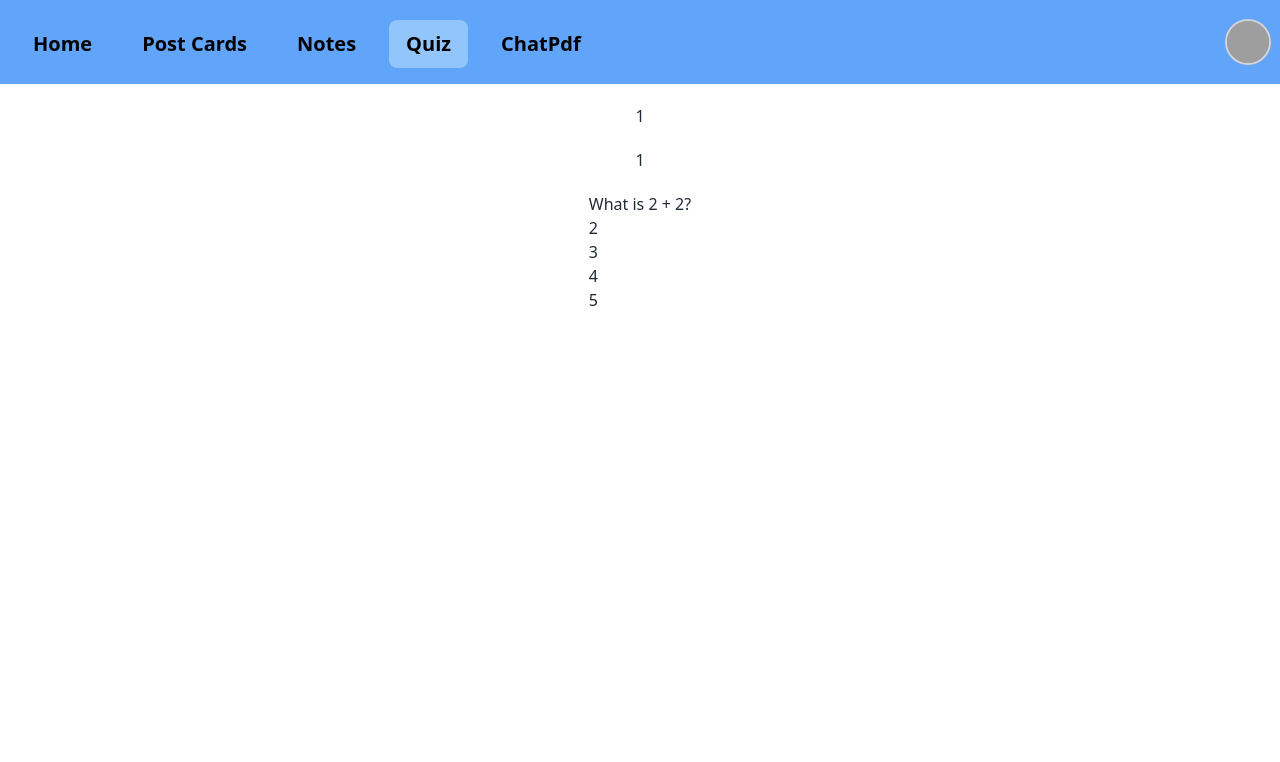
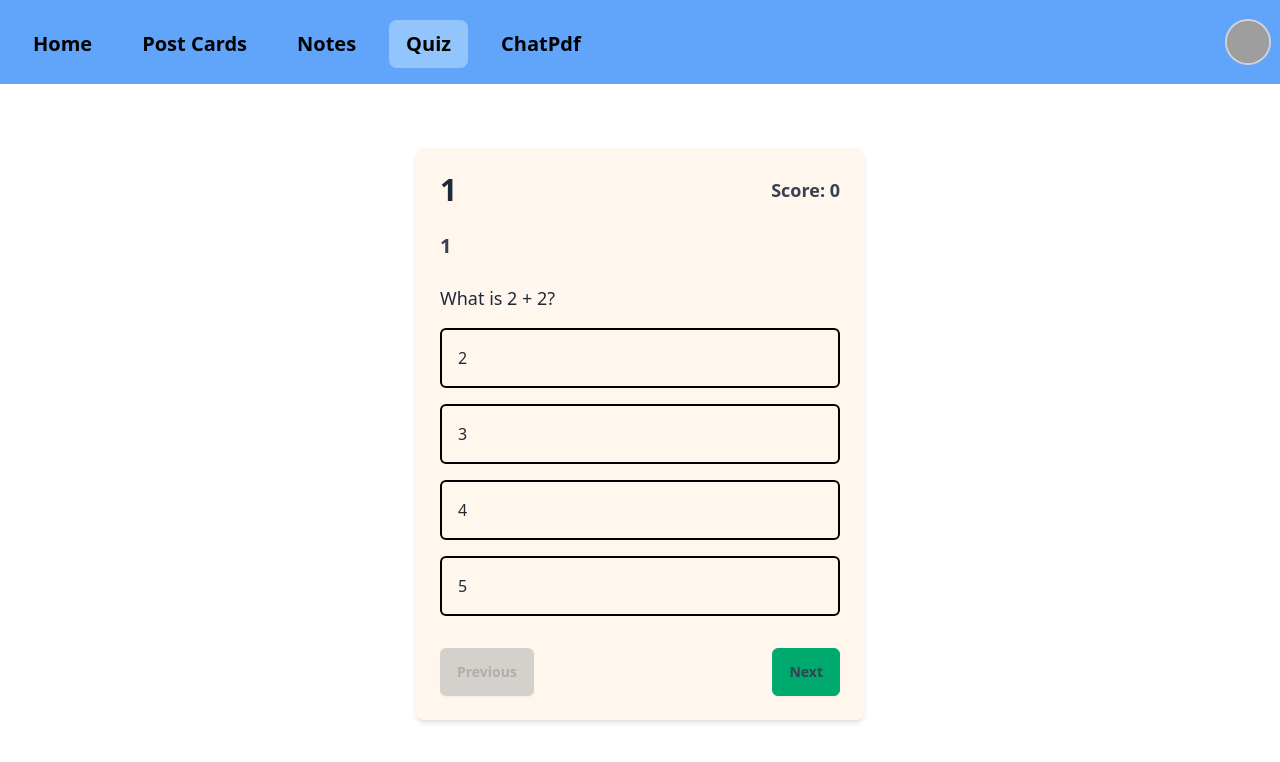
Before and after one commit to jeslinpjames/StudySphere, a React (Vite) app in the folder frontend/: page /quiz/1/1 in a window 1280 px wide. Shown: the top 762 px of the page. Built offline with nearby package versions, Linux system fonts and the light colour scheme; grey boxes are pictures that could not be loaded.

Commit message:
quiz card , quiz options , highlighighting right and wrong options , score added , to fix the navigation of question view and start

```diff
--- a/frontend/src/components/Quiz/Question.jsx
+++ b/frontend/src/components/Quiz/Question.jsx
@@ -1,19 +1,27 @@
-import React from "react";
-import { useParams } from "react-router-dom";
+import React, { useState } from "react";
+import { useParams, useNavigate } from "react-router-dom";
 
 const Question = () => {
+  const [selectedAnswers, setSelectedAnswers] = useState({});
+  const [isAnswered, setIsAnswered] = useState(false);
+  const [score, setScore] = useState(0);
+  const [showResult, setShowResult] = useState(false);
+
+  // dummy data
   const questions = [
     {
       subject: "Math",
       questionId: 1,
       question: "What is 2 + 2?",
       options: ["2", "3", "4", "5"],
+      correctAnswer: "4",
     },
     {
       subject: "Science",
       questionId: 2,
       question: "What is the chemical symbol for Oxygen?",
       options: ["O", "O2", "O3", "O4"],
+      correctAnswer: "O2",
     },
     {
       subject: "History",
@@ -25,12 +33,14 @@ const Question = () => {
         "Abraham Lincoln",
         "John F. Kennedy",
       ],
+      correctAnswer: "George Washington",
     },
     {
       subject: "English",
       questionId: 4,
       question: "What is the capital of France?",
       options: ["Paris", "London", "Berlin", "Madrid"],
+      correctAnswer: "Paris",
     },
     {
       subject: "Geography",
@@ -42,13 +52,26 @@ const Question = () => {
         "Indian Ocean",
         "Arctic Ocean",
       ],
+      correctAnswer: "Pacific Ocean",
     },
   ];
 
   const { subject, qn_id } = useParams();
+  const navigate = useNavigate();
+
   const filteredQuestions = questions.filter(
     (q) => q.questionId === parseInt(qn_id, 10)
   );
+
+  const handleAnswerClick = (option) => {
+    if (!isAnswered) {
+      setSelectedAnswers({ ...selectedAnswers, [qn_id]: option });
+      setIsAnswered(true);
+      if (option === filteredQuestions[0].correctAnswer) {
+        setScore(score + 1);
+      }
+    }
+  };
 
   // Check if there's a question that matches the ID
   if (filteredQuestions.length === 0) {
@@ -58,17 +81,130 @@ const Question = () => {
   // Access the first (and only) question in the filteredQuestions array
   const question = filteredQuestions[0];
 
-  return (
-    <div className="flex flex-col justify-center items-center m-5 gap-5">
-      <h1>{subject}</h1>
-      <h1>{qn_id}</h1>
-      <div>
-        <h1>{question.question}</h1>
-        <ul>
-          {question.options.map((option, index) => (
-            <li key={index}>{option}</li>
-          ))}
-        </ul>
+  const currentIndex = questions.findIndex(
+    (q) => q.questionId === parseInt(qn_id, 10)
+  );
+
+  const handlePrevious = () => {
+    if (currentIndex > 0) {
+      navigate(`/quiz/${subject}/${questions[currentIndex - 1].questionId}`);
+      setIsAnswered(!!selectedAnswers[questions[currentIndex - 1].questionId]);
+    }
+  };
+
+  const handleNext = () => {
+    if (currentIndex < questions.length - 1) {
+      navigate(`/quiz/${subject}/${questions[currentIndex + 1].questionId}`);
+      setIsAnswered(!!selectedAnswers[questions[currentIndex + 1].questionId]);
+    } else {
+      setShowResult(true);
+    }
+  };
+
+  const handleGoToSubject = () => {
+    navigate(`/quiz/${subject}`);
+  };
+
+  const renderResult = () => {
+    const wrongAnswers = questions.filter(
+      (q) =>
+        selectedAnswers[q.questionId] &&
+        selectedAnswers[q.questionId] !== q.correctAnswer
+    );
+
+    return (
+      <div className="flex flex-col items-center justify-center mt-16  ">
+        <div className="max-w-md w-full bg-white rounded-lg shadow-md p-6">
+          <h1 className="text-3xl font-bold text-gray-800 mb-6">
+            Result: {score}/{questions.length}
+          </h1>
+          {wrongAnswers.length > 0 && (
+            <div>
+              <h2 className="text-2xl font-bold text-gray-800 mb-4">
+                Wrong Answers:
+              </h2>
+              <ul className="space-y-4">
+                {wrongAnswers.map((q) => (
+                  <li
+                    key={q.questionId}
+                    className="bg-red-100 text-red-800 p-4 rounded-md"
+                  >
+                    <h3 className="text-lg font-semibold">{q.question}</h3>
+                    <p className="mt-2">
+                      Your Answer: {selectedAnswers[q.questionId]}
+                    </p>
+                    <p className="mt-2">Correct Answer: {q.correctAnswer}</p>
+                  </li>
+                ))}
+              </ul>
+            </div>
+          )}
+          <button
+            className="px-4 py-2 mt-6 text-gray-700 rounded-md hover:bg-red-300 transition-colors duration-200 btn btn-error"
+            onClick={handleGoToSubject}
+          >
+            Go to Subject
+          </button>
+        </div>
+      </div>
+    );
+  };
+
+  return showResult ? (
+    renderResult()
+  ) : (
+    <div className="flex flex-col items-center justify-center mt-16 ">
+      <div className="max-w-md w-full bg-orange-50	 rounded-lg shadow-md p-6">
+        <div className="flex justify-between items-center mb-6">
+          <h1 className="text-3xl font-bold text-gray-800">{subject}</h1>
+          <span className="text-lg font-semibold text-gray-700">
+            Score: {score}
+          </span>
+        </div>
+        <h2 className="text-xl font-semibold text-gray-700 mb-6">{qn_id}</h2>
+        <div className="mb-8">
+          <h3 className="text-lg font-medium text-gray-800 mb-4">
+            {question.question}
+          </h3>
+          <ul className="space-y-4 text-gray-800">
+            {question.options.map((option, index) => (
+              <li
+                key={index}
+                className={`cursor-pointer p-4 rounded-md border-2 border-black	 transition-colors duration-200 ${
+                  selectedAnswers[qn_id] &&
+                  ((selectedAnswers[qn_id] === option &&
+                    option === question.correctAnswer &&
+                    "bg-green-100 text-green-800") ||
+                    (selectedAnswers[qn_id] === option &&
+                      option !== question.correctAnswer &&
+                      "bg-red-100 text-red-800") ||
+                    (option === question.correctAnswer &&
+                      "bg-green-100 text-green-800"))
+                }`}
+                onClick={() => handleAnswerClick(option)}
+              >
+                {option}
+              </li>
+            ))}
+          </ul>
+        </div>
+        <div className="flex justify-between">
+          <button
+            className="px-4 py-2 text-gray-700 rounded-md hover:bg-blue-300 transition-colors duration-200 btn btn-info"
+            onClick={handlePrevious}
+            disabled={currentIndex === 0}
+          >
+            Previous
+          </button>
+          <button
+            className="px-4 py-2 text-gray-700 rounded-md hover:bg-green-300 transition-colors duration-200 btn btn-success"
+            onClick={
+              currentIndex === questions.length - 1 ? handleNext : handleNext
+            }
+          >
+            {currentIndex === questions.length - 1 ? "Result" : "Next"}
+          </button>
+        </div>
       </div>
     </div>
   );
--- a/frontend/src/components/Quiz/QuestionsList.jsx
+++ b/frontend/src/components/Quiz/QuestionsList.jsx
@@ -1,9 +1,10 @@
 import React from "react";
-import { useParams, Link } from "react-router-dom";
+import { useParams, Link, useNavigate } from "react-router-dom";
 import { useState } from "react";
 
 const QuestionsList = () => {
   const { subject } = useParams();
+  const navigate = useNavigate();
   const [isModalOpen, setIsModalOpen] = useState(false);
   const [newQuestion, setNewQuestion] = useState("");
   const [newAnswer, setNewAnswer] = useState("");
@@ -81,11 +82,17 @@ const QuestionsList = () => {
   // const questions =
   const filteredQuestions = questions;
 
+  const handleStart = () => {
+    navigate(`/quiz/${subject}/${filteredQuestions[0].questionId}`);
+  };
+
   return (
     <div className="flex flex-col justify-center items-center m-5 gap-5">
       <h1>{subject}</h1>
       <div className="flex justify-center items-center m-5 gap-5">
-        <button className="btn btn-error">Start</button>
+        <button className="btn btn-error" onClick={handleStart}>
+          Start
+        </button>
         <div className="flex gap-3">
           <input
             type="text"
```
